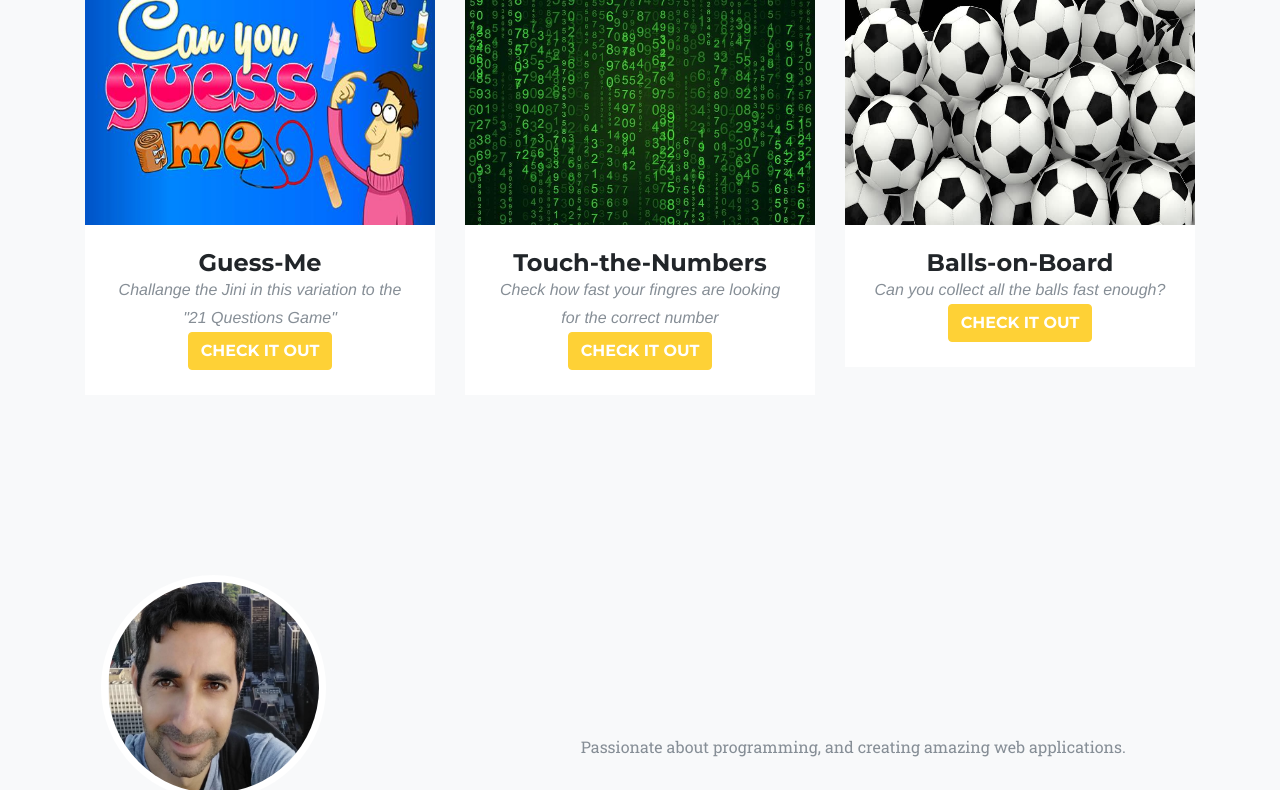
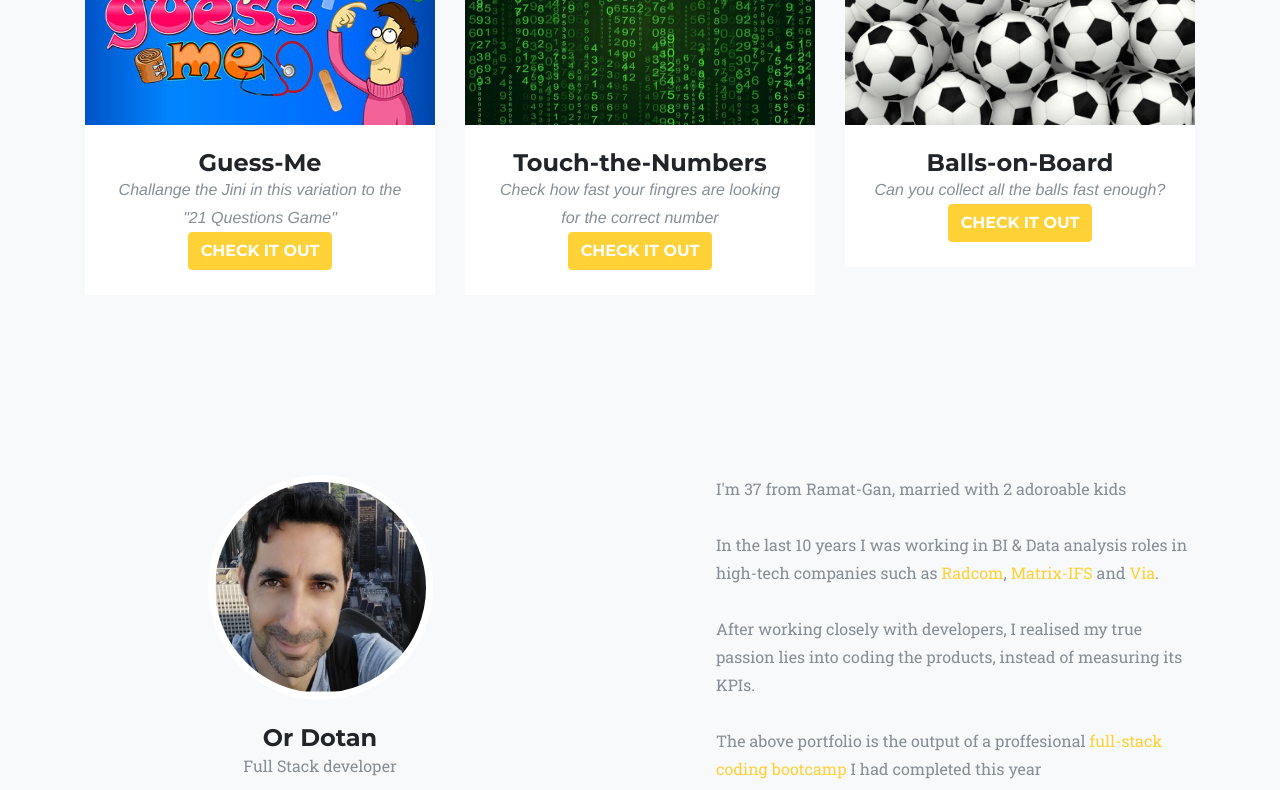
Before and after one commit to ordotTan/my-portfolio, a plain HTML site: page index.html in a window 1280 px wide. Shown: the part 2151-2941 px from the top of the page. Drawn offline with Linux system fonts and the light colour scheme; a web font is replaced by a local one.

Commit message:
with info on me

```diff
--- a/css/style.css
+++ b/css/style.css
@@ -1,6 +1,6 @@
 .img-size {
     width: 100%;
-    height: 250px;
+    height: 200px;
     image-resolution:300dpi;  ;
 }
 
@@ -8,6 +8,11 @@
     margin-right: 0.7rem;
     font-size: 15px;
 }
+
+/* .portfolio-caption-size {
+    height: 200px;
+
+} */
 
 .my-name {
     color: red;
@@ -19,3 +24,8 @@
     color:purple;
     font-size: 60px;
 }
+
+.modal-footer {
+    display: flex;
+    justify-content: space-around;
+}
--- a/index.html
+++ b/index.html
@@ -17,7 +17,8 @@
   <link href="vendor/font-awesome/css/font-awesome.min.css" rel="stylesheet" type="text/css">
   <link href="https://fonts.googleapis.com/css?family=Montserrat:400,700" rel="stylesheet" type="text/css">
   <link href='https://fonts.googleapis.com/css?family=Kaushan+Script' rel='stylesheet' type='text/css'>
-  <link href='https://fonts.googleapis.com/css?family=Droid+Serif:400,700,400italic,700italic' rel='stylesheet' type='text/css'>
+  <link href='https://fonts.googleapis.com/css?family=Droid+Serif:400,700,400italic,700italic' rel='stylesheet'
+    type='text/css'>
   <link href='https://fonts.googleapis.com/css?family=Roboto+Slab:400,100,300,700' rel='stylesheet' type='text/css'>
 
   <!-- Custom styles for this template -->
@@ -54,8 +55,9 @@
   <nav class="navbar navbar-expand-lg navbar-dark fixed-top" id="mainNav">
     <div class="container">
       <a class="navbar-brand js-scroll-trigger" href="#page-top">Back to top</a>
-      <button class="navbar-toggler navbar-toggler-right" type="button" data-toggle="collapse" data-target="#navbarResponsive"
-        aria-controls="navbarResponsive" aria-expanded="false" aria-label="Toggle navigation">
+      <button class="navbar-toggler navbar-toggler-right" type="button" data-toggle="collapse"
+        data-target="#navbarResponsive" aria-controls="navbarResponsive" aria-expanded="false"
+        aria-label="Toggle navigation">
         <i class="fa fa-bars"></i>
       </button>
       <div class="collapse navbar-collapse" id="navbarResponsive">
@@ -143,14 +145,14 @@
   <!-- Me -->
   <section class="bg-light" id="me" style="padding: 0px;">
     <div class="row">
-        <div class="col-sm-4">
+      <div class="col-sm-6">
         <div class="team-member">
           <img class="mx-auto rounded-circle" src="../img/about/me.png" alt="">
           <h4>Or Dotan</h4>
           <p class="text-muted">Full Stack developer</p>
           <ul class="list-inline social-buttons">
             <li class="list-inline-item">
-                <a href="https://github.com/ordotTan" target="_blank" >
+              <a href="https://github.com/ordotTan" target="_blank">
                 <i class="fa fa-github"></i>
               </a>
             </li>
@@ -167,20 +169,29 @@
           </ul>
         </div>
       </div>
-        <div class="col-sm-8 flex-align-center">
-            <p class="large text-muted  about-description">Passionate about programming, and creating amazing web applications.</p>
+      <div class="col-sm-6 flex-align-center">
+        <p style="margin-bottom:70px" class="large text-muted  about-description">
+          I'm 37 from Ramat-Gan, married with 2 adoroable kids<br><br>
+          In the last 10 years I was working in BI & Data analysis roles in high-tech companies such as
+          <a href="http://radcom.com" target="_blank">Radcom</a>,
+          <a href="https://matrix-ifs.com/" target="_blank">Matrix-IFS</a>
+          and <a href="https://ridewithvia.com/" target="_blank">Via</a>. <br><br>
+          After working closely with developers, I realised my true passion lies into
+          coding the products, instead of measuring its KPIs. <br><br>
+          The above portfolio is the output of a proffesional <a href="https://www.coding-academy.org/"
+            target="_blank">full-stack coding bootcamp</a> I had completed this year <br><br>
+          I'm very eager to get an opportunity and implement my new skills at work.
+        </p>
       </div>
     </div>
   </section>
 
 
   <!-- Footer -->
-  <footer>
+  <!-- <footer>
     <div class="container">
       <div class="row">
-        <div class="col-md-4 flex-align-center">
-      </div>
-      <div class="col-md-4 flex-align-center">
+        <div class="col-md-12 flex-align-center">
           <ul class="list-inline quicklinks">
             <li class="list-inline-item">
               <a class="text-primary" href="#">Link1 (placeholder)</a>
@@ -190,12 +201,10 @@
             </li>
           </ul>
         </div>
-      <div class="col-md-4 flex-align-center">
-    </div>
 
       </div>
     </div>
-  </footer>
+  </footer> -->
 
   <!-- Portfolio Modals -->
   <div class="modals-content"></div>
--- a/js/proj-controller.js
+++ b/js/proj-controller.js
@@ -48,7 +48,7 @@ function getProjectHTML(project) {
       </div>
       <img class="img-size img-fluid" src="${imgURL}" alt="">
     </a>
-    <div class="portfolio-caption">
+    <div class="portfolio-caption-size portfolio-caption">
       <h4>${projName}</h4>
       <p class="text-muted">${projDesc}</p>
       <a href="${url}" target="_blank" class="btn btn-primary stretched-link">Check it Out</a>
@@ -90,8 +90,12 @@ function getProjModalHTML(project) {
                   <li>Created on ${date}</li>
                   <li class="label-${projId}"></li>
                 </ul>
+                <div class="modal-footer">
                 <a href="${url}" target="_blank" class="btn btn-primary stretched-link">Check it Out</a>
-
+                <button class="btn btn-link" data-dismiss="modal" type="button">
+                    <i class="fa fa-times"></i>
+                    Close Project</button>
+                </div>
               </div>
             </div>
           </div>
```
Lines whose indentation alone changed are shown as unchanged.
